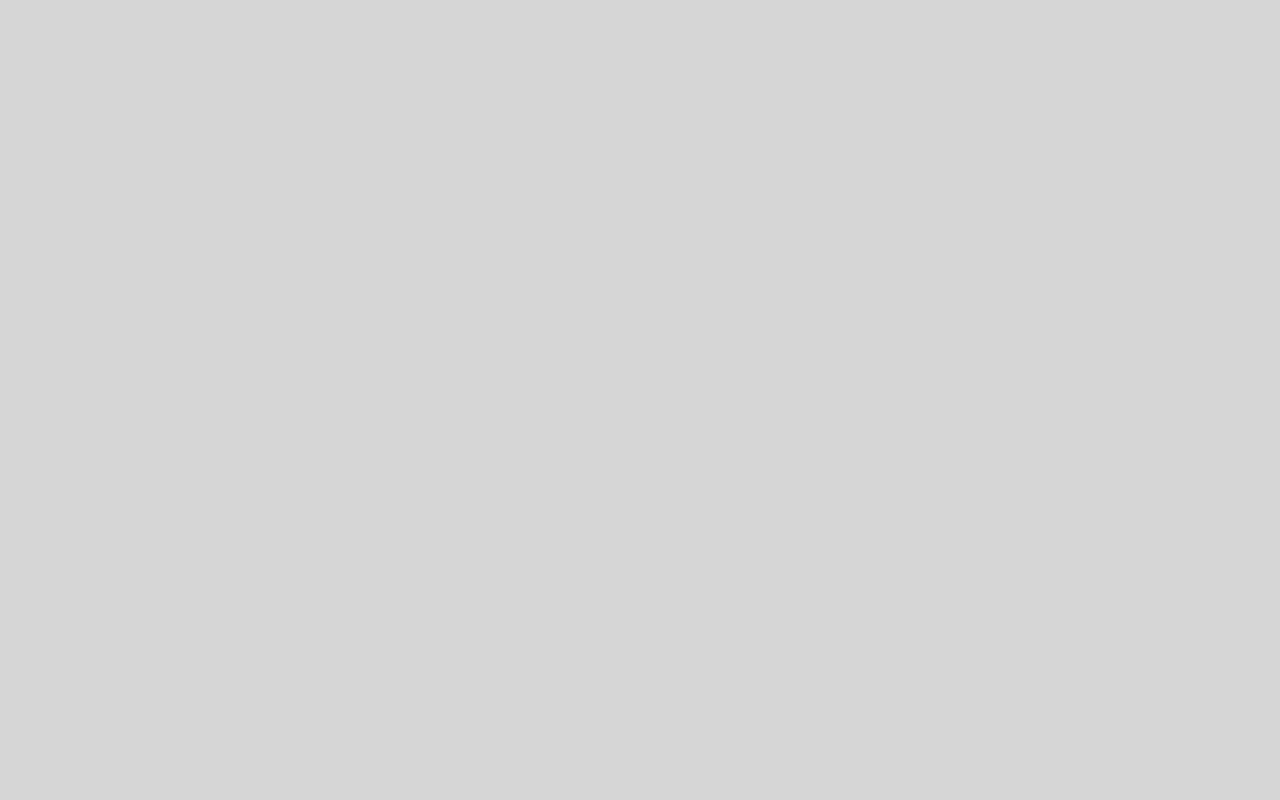
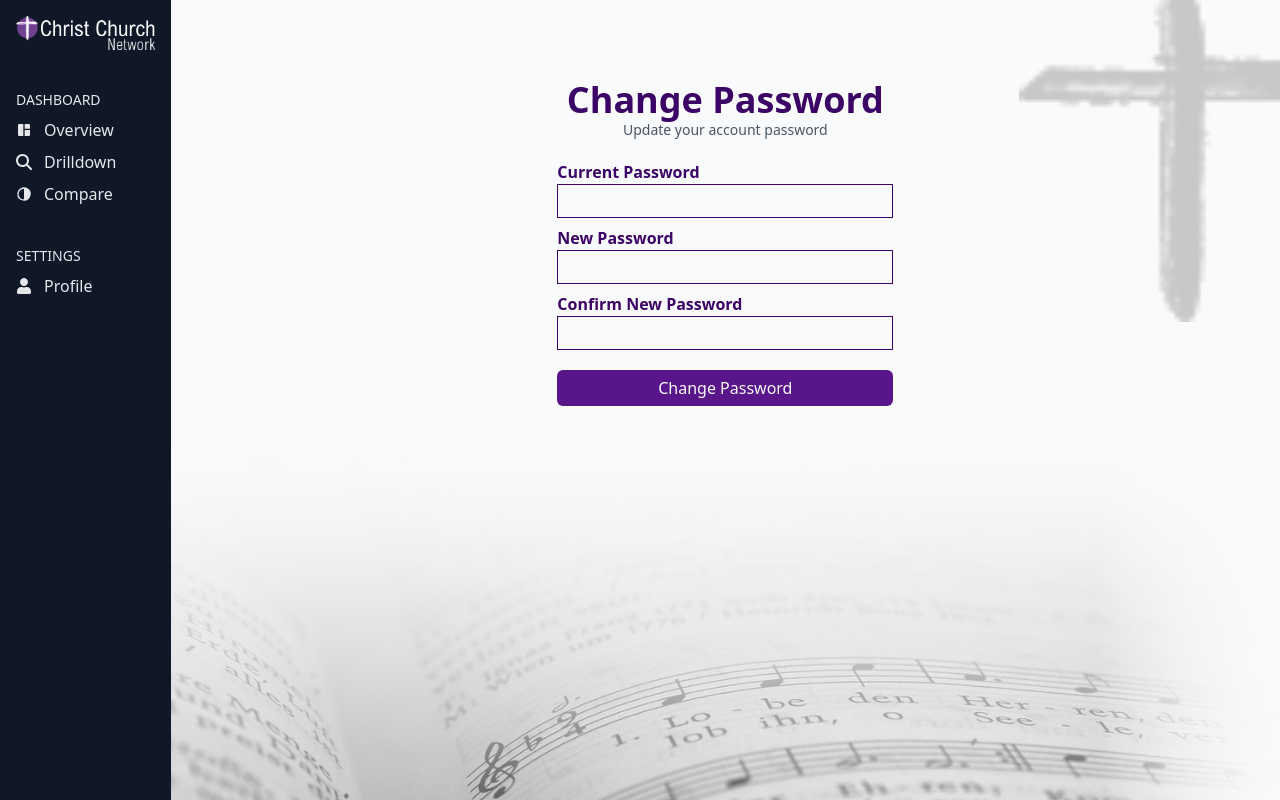
Before and after one commit to lowrycode/song-planner-dashboard, a React (Vite) app: page /change-password in a window 1280 px wide. Before the commit this address had no page. Built offline with nearby package versions, Linux system fonts and the light colour scheme; sample sign-in values are in the browser's storage.

Commit message:
Add Change Password page to dashboard

```diff
--- a/src/App.tsx
+++ b/src/App.tsx
@@ -4,6 +4,7 @@ import DashboardLayout from "./layouts/DashboardLayout";
 import SongLayout from "./layouts/SongLayout";
 import AuthLayout from "./layouts/AuthLayout";
 import LoginPage from "./pages/LoginPage.tsx";
+import ChangePasswordPage from "./pages/ChangePasswordPage.tsx";
 import LogoutPage from "./pages/LogoutPage.tsx";
 import OverviewPage from "./pages/OverviewPage.tsx";
 import SongSearchPage from "./pages/SongSearchPage.tsx";
@@ -26,6 +27,7 @@ function App() {
               <Route path="/search" element={<SongSearchPage />} />
               {/* Add more protected pages here */}
             </Route>
+          <Route path="/change-password" element={<ChangePasswordPage />} />
           <Route path="/logout" element={<LogoutPage />} />
           </Route>
         </Route>
--- /dev/null
+++ b/src/components/ChangePasswordForm.tsx
@@ -0,0 +1,170 @@
+import { useState } from "react";
+import { useNavigate } from "react-router-dom";
+import { authFetch } from "../utils/auth_fetch";
+
+export default function ChangePasswordForm() {
+  const [error, setError] = useState<string | null>(null);
+  const [success, setSuccess] = useState<string | null>(null);
+  const navigate = useNavigate();
+
+  async function handleSubmit(e: React.FormEvent<HTMLFormElement>) {
+    e.preventDefault();
+    setError(null);
+    setSuccess(null);
+
+    const formData = new FormData(e.currentTarget);
+    const current_password = (
+      formData.get("current_password") as string
+    ).trim();
+    const new_password = (formData.get("new_password") as string).trim();
+    const confirm_new_password = (
+      formData.get("confirm_new_password") as string
+    ).trim();
+
+    try {
+      const response = await authFetch(
+        "http://localhost:8000/auth/change-password",
+        {
+          method: "POST",
+          headers: {
+            "Content-Type": "application/json",
+          },
+          body: JSON.stringify({
+            current_password,
+            new_password,
+            confirm_new_password,
+          }),
+        }
+      );
+
+      if (!response.ok) {
+        const errorData = await response.json(); // parse the response body
+        switch (response.status) {
+          case 400:
+            if (errorData.detail === "Current password is incorrect") {
+              setError("Current password is incorrect.");
+            } else if (errorData.detail === "Passwords do not match") {
+              setError("Passwords do not match.");
+            } else {
+              setError("Bad request. Please check your input.");
+            }
+            break;
+
+          case 401:
+            setError("Your session has expired. Please log in again.");
+            break;
+
+          case 409:
+            setError(
+              "New password must be different from your current password."
+            );
+            break;
+
+          case 422:
+            setError("Password does not meet the required format.");
+            break;
+
+          default:
+            setError("Something went wrong. Please try again.");
+        }
+
+        return;
+      }
+
+      setSuccess("Password changed successfully");
+
+      // Optional but recommended: log user out after password change
+      localStorage.removeItem("access_token");
+      localStorage.removeItem("refresh_token");
+
+      setTimeout(() => {
+        navigate("/login", { replace: true });
+      }, 2000);
+    } catch (err) {
+      console.error("Change password failed", err);
+      setError("Change password failed. Please try again.");
+    }
+  }
+
+  return (
+    <>
+      <h1 className="text-4xl font-bold text-purple-950 text-center">
+        Change Password
+      </h1>
+      <p className="text-gray-600 text-center text-sm">
+        Update your account password
+      </p>
+
+      {error && (
+        <div
+          className="bg-red-100 border border-red-400 text-red-700 px-4 py-2 rounded mt-5"
+          role="alert"
+          aria-live="assertive"
+        >
+          {error}
+        </div>
+      )}
+
+      {success && (
+        <div
+          className="bg-green-100 border border-green-400 text-green-700 px-4 py-2 rounded mt-5"
+          role="status"
+          aria-live="polite"
+        >
+          {success}
+        </div>
+      )}
+
+      <form className="flex flex-col mt-5" onSubmit={handleSubmit}>
+        <label
+          htmlFor="current_password"
+          className="text-purple-950 font-semibold"
+        >
+          Current Password
+        </label>
+        <input
+          type="password"
+          name="current_password"
+          id="current_password"
+          className="py-1 px-2 border border-purple-950"
+          required
+        />
+
+        <label
+          htmlFor="new_password"
+          className="text-purple-950 font-semibold mt-2"
+        >
+          New Password
+        </label>
+        <input
+          type="password"
+          name="new_password"
+          id="new_password"
+          className="py-1 px-2 border border-purple-950"
+          required
+        />
+
+        <label
+          htmlFor="confirm_new_password"
+          className="text-purple-950 font-semibold mt-2"
+        >
+          Confirm New Password
+        </label>
+        <input
+          type="password"
+          name="confirm_new_password"
+          id="confirm_new_password"
+          className="py-1 px-2 border border-purple-950"
+          required
+        />
+
+        <button
+          type="submit"
+          className="bg-purple-900 mt-5 px-3 py-1.5 text-gray-50 rounded-md hover:bg-purple-700 hover:cursor-pointer"
+        >
+          Change Password
+        </button>
+      </form>
+    </>
+  );
+}
--- /dev/null
+++ b/src/pages/ChangePasswordPage.tsx
@@ -0,0 +1,24 @@
+import ChangePasswordForm from "../components/ChangePasswordForm";
+
+export default function ChangePasswordPage() {
+  return (
+    <div className="flex w-full h-screen overflow-hidden">
+      <div className="w-full bg-gray-50 relative">
+        <img
+          src="/images/ccn_logo_desat.png"
+          alt="Corporate worship"
+          className="w-2/7 absolute -right-1/20 -top-5 opacity-20"
+        />
+        <img
+          src="/images/hymn_book_fade.png"
+          alt="Corporate worship"
+          className="h-1/2 w-full absolute -bottom-10 z-10 object-cover object-top"
+        />
+
+        <div className="max-w-96 mx-auto px-6 mt-20 relative z-20">
+          <ChangePasswordForm />
+        </div>
+      </div>
+    </div>
+  );
+}
```
